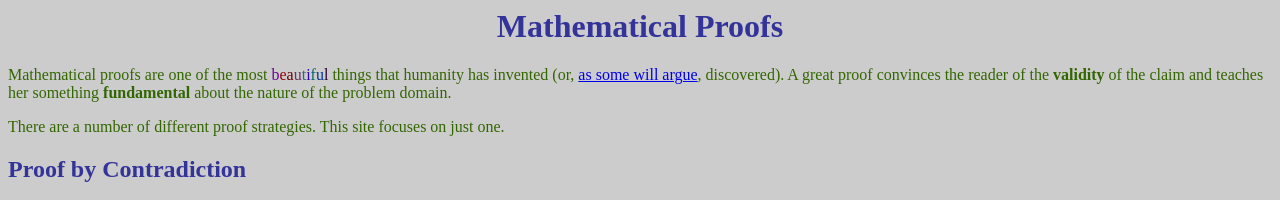
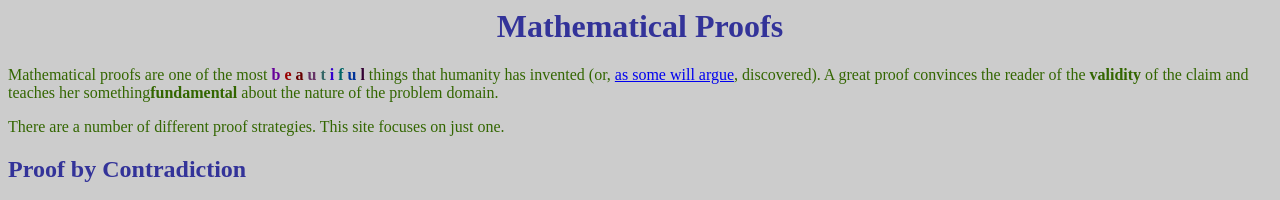
Before and after one commit to ldanz/codeed_lisad_sample_site, a plain HTML site: page www/index.html in a window 1280 px wide. Shown: the top 200 px of the page. Drawn offline with Linux system fonts and the light colour scheme.

Commit message:
spread out, and bold, b e a u t i f u l

```diff
--- a/www/index.html
+++ b/www/index.html
@@ -5,7 +5,21 @@
   <body style="background-color:#cccccc;color:#333399">
     <center><h1>Mathematical Proofs</h1></center>
     <div style="color:#336600">
-      <p>Mathematical proofs are one of the most <span style="color:#660099">b</span><span style="color:#990000">e</span><span style="color:#660000">a</span><span style="color:#663366">u</span><span style="color:#336666">t</span><span style="color:#3300cc">i</span><span style="color:#006666">f</span><span style="color:#003399">u</span><span style="color:#330033">l</span> things that humanity has invented (or, <a href="http://philosophy.stackexchange.com/questions/1/was-mathematics-invented-or-discovered">as some will argue</a>, discovered).  A great proof convinces the reader of the <b>validity</b> of the claim and teaches her something <b>fundamental</b> about the nature of the problem domain.</p>
+      <p>
+      Mathematical proofs are one of the most
+      <b>
+        <span style="color:#660099">b</span>
+        <span style="color:#990000">e</span>
+        <span style="color:#660000">a</span>
+        <span style="color:#663366">u</span>
+        <span style="color:#336666">t</span>
+        <span style="color:#3300cc">i</span>
+        <span style="color:#006666">f</span>
+        <span style="color:#003399">u</span>
+        <span style="color:#330033">l</span>
+      </b>
+      things that humanity has invented (or, <a href="http://philosophy.stackexchange.com/questions/1/was-mathematics-invented-or-discovered">as some will argue</a>, discovered).  A great proof convinces the reader of the <b>validity</b> of the claim and teaches her something<b>fundamental</b> about the nature of the problem domain.
+      </p>
       <p>There are a number of different proof strategies.  This site focuses on just one.</p>
     </div>
     <h2>Proof by Contradiction</h2>
```
